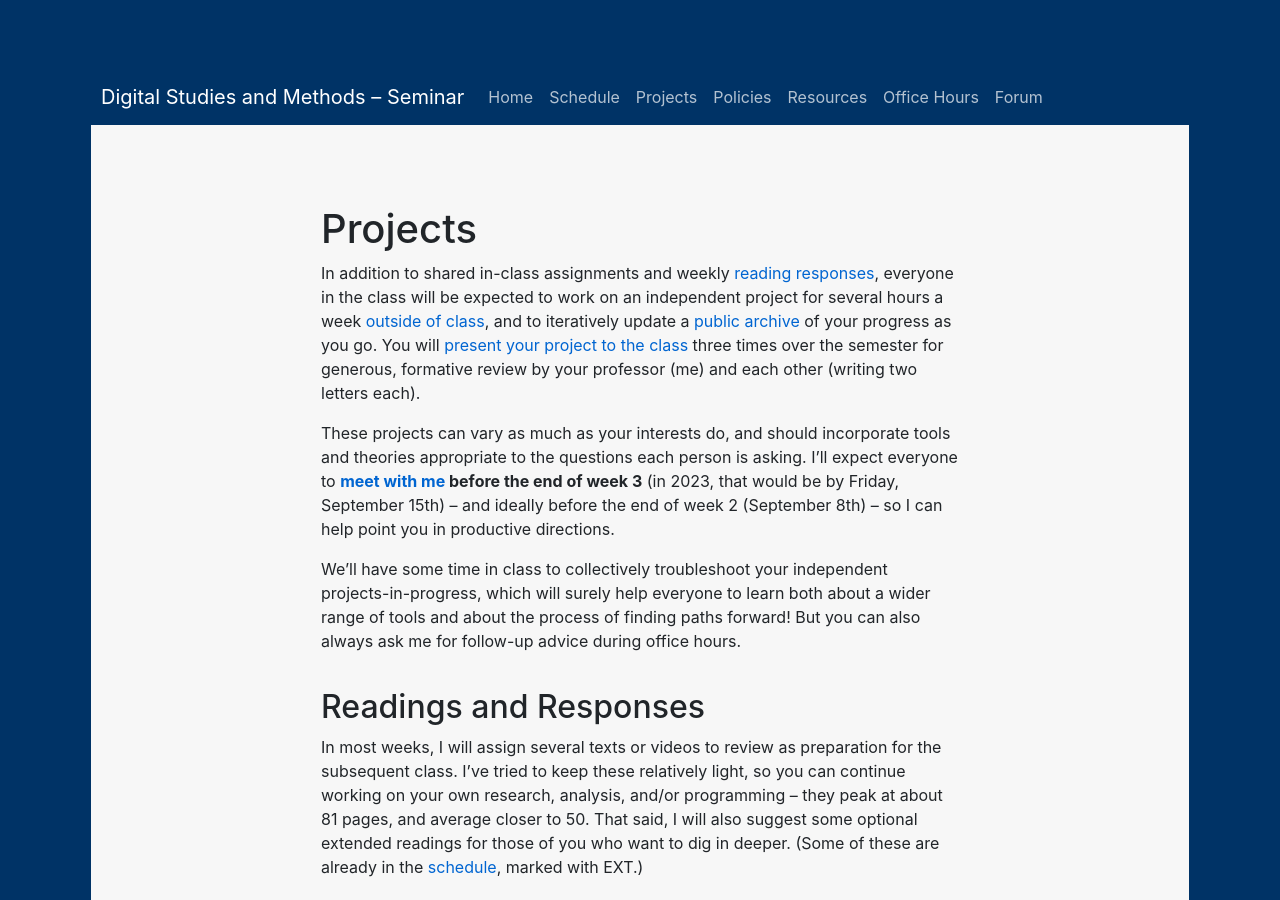
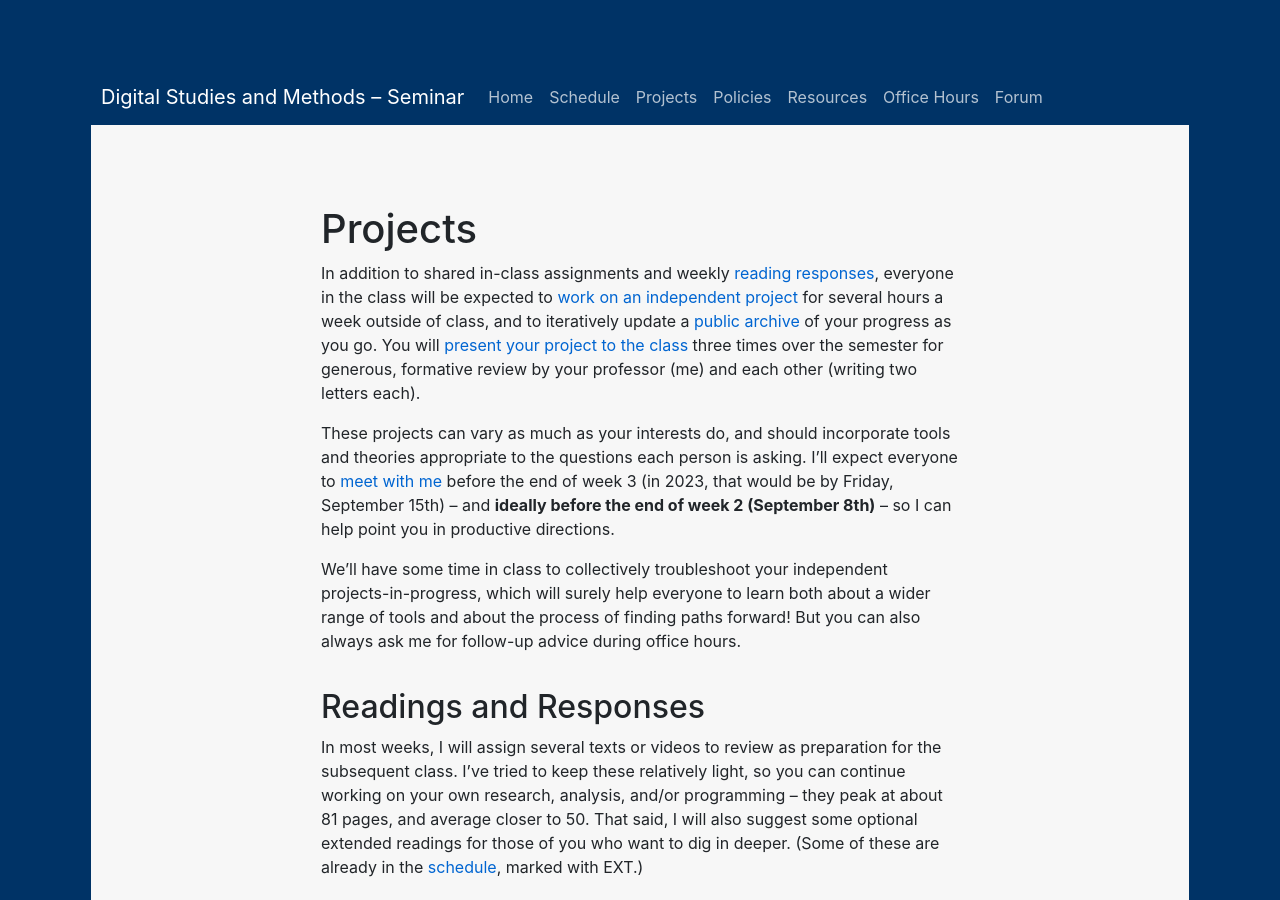
Before and after one commit to benmiller314/dsam2023fall, a Jekyll site: the page built from projects.md, in a window 1280 px wide and 900 px high. Built offline with Jekyll 4.4.1, drawn with Linux system fonts in a browser that asks for light colours; our own code applies the rules of GitHub Pages for plain Markdown files.

Commit message:
shift some links and emphasis

```diff
--- a/projects.md
+++ b/projects.md
@@ -1,8 +1,8 @@
 # Projects
 
-In addition to shared in-class assignments and weekly [reading responses](#readings-and-responses), everyone in the class will be expected to work on an independent project for several hours a week [outside of class](#mindful-practice-journal), and to iteratively update a [public archive](#palimpsest-of-public-iteration) of your progress as you go. You will [present your project to the class](#presentations-and-peer-review) three times over the semester for generous, formative review by your professor (me) and each other (writing two letters each).
+In addition to shared in-class assignments and weekly [reading responses](#readings-and-responses), everyone in the class will be expected to [work on an independent project](#mindful-practice-journal) for several hours a week outside of class, and to iteratively update a [public archive](#palimpsest-of-public-iteration) of your progress as you go. You will [present your project to the class](#presentations-and-peer-review) three times over the semester for generous, formative review by your professor (me) and each other (writing two letters each).
 
-These projects can vary as much as your interests do, and should incorporate tools and theories appropriate to the questions each person is asking. I'll expect everyone to **[meet with me](office.md) before the end of week 3** (in 2023, that would be by Friday, September 15th) – and ideally before the end of week 2 (September 8th) – so I can help point you in productive directions.
+These projects can vary as much as your interests do, and should incorporate tools and theories appropriate to the questions each person is asking. I'll expect everyone to [meet with me](office.md) before the end of week 3 (in 2023, that would be by Friday, September 15th) – and **ideally before the end of week 2 (September 8th)** – so I can help point you in productive directions.
 
 We'll have some time in class to collectively troubleshoot your independent projects-in-progress, which will surely help everyone to learn both about a wider range of tools and about the process of finding paths forward! But you can also always ask me for follow-up advice during office hours.
 
```
Also changed, not shown: 2 other files.
